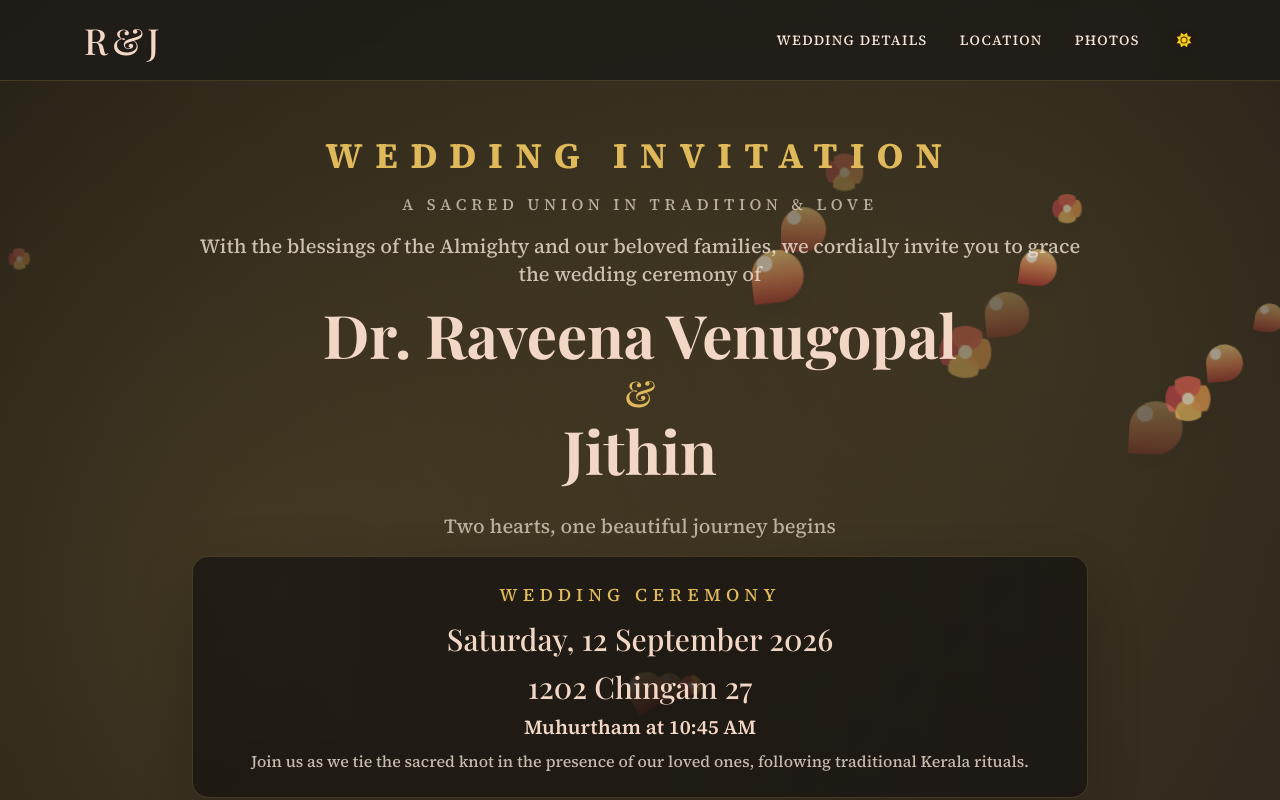
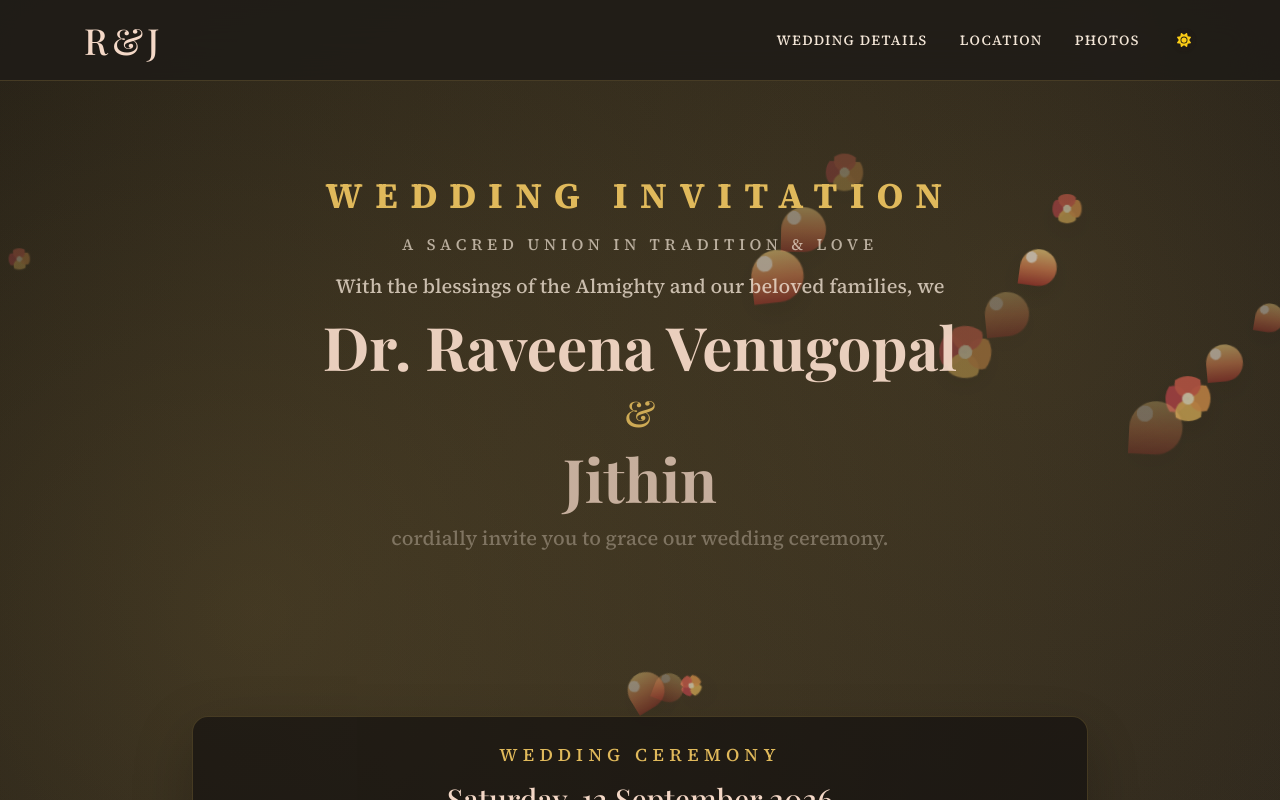
Before and after one commit to jithinpulikkal/wedding, a React (Vite) app in the folder client/: page / in a window 1280 px wide. Shown: the top 800 px of the page. Built offline with nearby package versions, Linux system fonts and the light colour scheme.

Commit message:
scroll animations fixed

```diff
--- a/client/src/components/Layout.jsx
+++ b/client/src/components/Layout.jsx
@@ -59,7 +59,7 @@ export default function Layout() {
                 <Outlet />
             </main>
 
-            <div className="relative z-20">
+            <div className="relative z-20 opacity-95">
                 <Footer />
             </div>
         </div>
--- a/client/src/components/Navbar.jsx
+++ b/client/src/components/Navbar.jsx
@@ -23,10 +23,14 @@ function ThemeToggle({ isDarkMode, onToggleTheme }) {
 export default function Navbar({ activePath, isDarkMode, onToggleTheme }) {
     const { brand, nav } = weddingData;
 
+    const scrollToTop = () => {
+        window.scrollTo({ top: 0, behavior: "smooth" });
+    };
+
     return (
         <header className="fixed top-0 left-0 right-0 z-50 backdrop-blur-xl bg-ivory/90 border-b border-gold/20">
             <div className="mx-auto flex max-w-6xl items-center justify-between px-4 py-4 sm:px-5 sm:py-5">
-                <Link to="/" className="flex min-w-0 items-center gap-2 sm:gap-3">
+                <Link to="/" onClick={scrollToTop} className="flex min-w-0 items-center gap-2 sm:gap-3">
                     <span className="text-2xl font-serif tracking-[0.12em] text-maroon sm:text-3xl lg:text-4xl">
                         {brand.monogram}
                     </span>
--- a/client/src/components/Reveal.jsx
+++ b/client/src/components/Reveal.jsx
@@ -1,12 +1,5 @@
-import { cloneElement, isValidElement } from "react";
+import { cloneElement, isValidElement, useEffect, useState } from "react";
 import useInView from "../hooks/useInView.js";
-
-const hiddenClasses = {
-    fadeUp: "opacity-0 translate-y-8",
-    fadeIn: "opacity-0",
-    fadeInSlow: "opacity-0",
-    scaleIn: "opacity-0 scale-95",
-};
 
 const visibleClasses = {
     fadeUp: "opacity-100 translate-y-0",
@@ -23,13 +16,41 @@ export default function Reveal({
     threshold = 0.12,
     rootMargin = "-12% 0px -12% 0px",
     duration = 8000,
+    delay = 0,
 }) {
     const [ref, isVisible] = useInView({ threshold, rootMargin, once: false });
+    const [scrollDirection, setScrollDirection] = useState("down");
+
+    useEffect(() => {
+        let lastScrollY = window.scrollY;
+
+        const handleScroll = () => {
+            const currentScrollY = window.scrollY;
+
+            if (Math.abs(currentScrollY - lastScrollY) > 4) {
+                setScrollDirection(currentScrollY > lastScrollY ? "down" : "up");
+                lastScrollY = currentScrollY;
+            }
+        };
+
+        window.addEventListener("scroll", handleScroll, { passive: true });
+
+        return () => window.removeEventListener("scroll", handleScroll);
+    }, []);
+
+    const hiddenClasses = {
+        fadeUp: `opacity-0 ${scrollDirection === "up" ? "-translate-y-8" : "translate-y-8"}`,
+        fadeIn: "opacity-0",
+        fadeInSlow: "opacity-0",
+        scaleIn: "opacity-0 scale-95",
+    };
+
     const hiddenClass = hiddenClasses[animation] || hiddenClasses.fadeUp;
     const visibleClass = visibleClasses[animation] || visibleClasses.fadeUp;
     const stateClass = isVisible ? visibleClass : hiddenClass;
     const classes = `transform-gpu transition-[opacity,transform] ease-[cubic-bezier(0.16,1,0.3,1)] motion-reduce:translate-y-0 motion-reduce:scale-100 motion-reduce:transition-none ${stateClass} ${className}`.trim();
     const style = {
+        transitionDelay: `${delay}ms`,
         transitionDuration: `${duration}ms`,
         willChange: "opacity, transform",
     };
--- a/client/src/data/weddingData.js
+++ b/client/src/data/weddingData.js
@@ -34,8 +34,10 @@ const weddingData = {
 
     invitation: {
         title: "Wedding Invitation",
-        message:
-            "With the blessings of the Almighty and our beloved families, we cordially invite you to grace the wedding ceremony of",
+        message1:
+            "With the blessings of the Almighty and our beloved families, we ",
+        message2:
+            " cordially invite you to grace our wedding ceremony.",
         welcomeMessage: "Your presence will add joy and meaning to this auspicious occasion as we unite in marriage.",
         blessingsMessage: "We seek your blessings, love, and good wishes as we embark on this beautiful journey together.",
         closingLine: "We look forward to celebrating this special day with you.",
--- a/client/src/pages/Home.jsx
+++ b/client/src/pages/Home.jsx
@@ -108,33 +108,45 @@ export default function Home() {
         <div id="top" className="space-y-16  sm:space-y-16 pb-12">
             <section className="mx-auto max-w-6xl px-4 sm:px-5 sm:pt-10">
                 <div className="mx-auto max-w-4xl min-w-0 space-y-6 text-center sm:space-y-4">
-                    <Reveal animation="fadeInSlow">
-                        <p className="break-words text-2xl font-bold uppercase tracking-[0.18em] text-gold sm:text-4xl sm:tracking-[0.35em]">
+                    <Reveal animation="fadeInSlow" delay={0}>
+                        <p className="break-words md:mt-10 mt-36  text-2xl font-bold uppercase tracking-[0.18em] text-gold sm:text-4xl sm:tracking-[0.35em]">
                             {invitation.title}
                         </p>
                     </Reveal>
-                    <Reveal animation="fadeInSlow">
+                    <Reveal animation="fadeInSlow" delay={900}>
                         <p className="break-words text-sm uppercase tracking-[0.18em] text-teak/70 sm:text-base sm:tracking-[0.3em]">
                             {brand.subtitle}
                         </p>
                     </Reveal>
-                    <Reveal animation="fadeInSlow">
-                        <p className="text-base text-teak/80 sm:text-xl">{invitation.message}</p>
+                    <Reveal animation="fadeInSlow" delay={1800}>
+                        <p className="text-base text-teak/80 sm:text-xl">{invitation.message1}</p>
                     </Reveal>
-                    <Reveal animation="fadeInSlow">
+                    <Reveal animation="fadeInSlow" delay={2700}>
                         <h1 className="min-w-0 font-serif text-maroon text-center text-4xl font-bold leading-tight sm:text-5xl lg:text-6xl">
                             <span className="block break-words">{couple.bride.name}</span>
-
+                        </h1>
+                    </Reveal>
+                    <Reveal animation="fadeInSlow" delay={3600}>
+                        <h1 className="min-w-0 font-serif text-maroon text-center text-4xl font-bold leading-tight sm:text-5xl lg:text-6xl">
                             <span className="my-2 block text-2xl font-medium text-gold sm:text-3xl lg:text-4xl">&</span>
-
+                        </h1>
+                    </Reveal>
+                    <Reveal animation="fadeInSlow" delay={4500}>
+                        <h1 className="min-w-0 font-serif text-maroon text-center text-4xl font-bold leading-tight sm:text-5xl lg:text-6xl">
                             <span className="block break-words">{couple.groom.name}</span>
                         </h1>
                     </Reveal>
-
-                    <Reveal animation="fadeInSlow">
+                    <Reveal animation="fadeInSlow" delay={5400}>
+                        <p className="text-base text-teak/80 sm:text-xl">{invitation.message2}</p>
+                    </Reveal>
+                    <Reveal animation="fadeInSlow" delay={6300}>
                         <p className="text-base text-teak/70 sm:text-xl pt-4">{brand.tagline}</p>
                     </Reveal>
-                    <Reveal animation="fadeInSlow">
+                </div>
+            </section>
+            <section className="mx-auto max-w-6xl px-4 sm:px-5 sm:pt-10">
+                <div className="mx-auto max-w-4xl min-w-0 space-y-6 text-center sm:space-y-4">
+                    <Reveal animation="fadeInSlow" delay={0}>
                         <div className="rounded-2xl border border-gold/20 bg-parchment/70 p-5 shadow-royal sm:p-6">
                             <p className="text-lg uppercase tracking-[0.3em] text-gold">{events.wedding.title}</p>
                             <p className="mt-3 text-2xl font-serif text-maroon sm:text-3xl">{events.wedding.dateText}</p>
```
